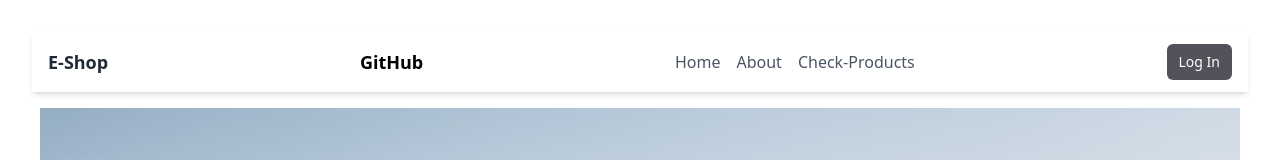
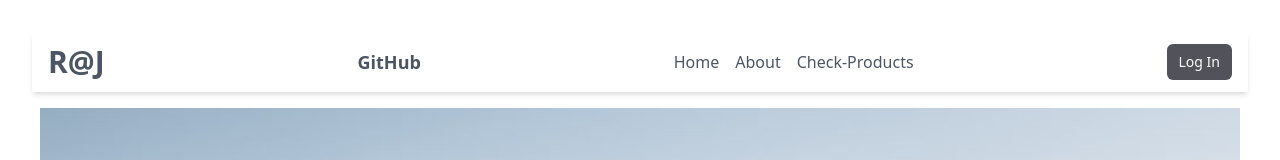
Before and after one commit to raj-maharjan99/practice_new_reactJs, a React (Vite) app: page / in a window 1280 px wide. Shown: the top 160 px of the page. Built offline with nearby package versions, Linux system fonts and the light colour scheme.

Commit message:
use some method to check github user if exist dont add if not add or show in todo

```diff
--- a/src/App.jsx
+++ b/src/App.jsx
@@ -15,6 +15,7 @@ import { Button } from "./components/ui/button";
 import AdminProduct from "./page/Product";
 import UserProduct from "./page/UserProduct";
 import GithubPage from "./page/GithubPage";
+import NotValid from "./utils/Not-Valid";
 
 function App() {
   const { user } = useSelector((state) => state.userSlice);
@@ -29,6 +30,10 @@ function App() {
           path: "/github",
           element: <GithubPage />,
         },
+        // {
+        //   path: "/github/error",
+        //   element: <NotValid />,
+        // },
         {
           path: "/signup",
           element: user !== null ? <Navigate to="/" /> : <SignUp />,
--- a/src/page/GithubPage.jsx
+++ b/src/page/GithubPage.jsx
@@ -4,19 +4,57 @@ import { useGetGitHubUserQuery } from "@/slices/gitHubApi";
 
 import React, { useState } from "react";
 import SkeletonUi from "@/utils/SkeletonUi";
-import { Link } from "react-router-dom";
+
 import NotValid from "@/utils/Not-Valid";
-
 const GithubPage = () => {
   const [input, setInput] = useState("");
+  // input github user list
+  const [inputList, setInputList] = useState([]);
+
   const [gitUserName, setGitHubUserName] = useState(null);
   const { isLoading, data, isSuccess } = useGetGitHubUserQuery(gitUserName);
 
   // handle submit form
+  // const handleSubmit = (e) => {
+  //   e.preventDefault();
+  //   if (input.trim() !== "") {
+  //     const checkUser = inputList.map((item) => {
+  //       item.includes(gitUserName);
+  //     });
+  //     console.log(checkUser);
+
+  //     if (checkUser) {
+  //       alert("User already exist");
+  //       setInput("");
+  //     } else {
+  //       setGitHubUserName(input);
+  //       setInputList([...inputList, input]);
+  //       setInput("");
+  //     }
+  //   }
+  // };
+
   const handleSubmit = (e) => {
     e.preventDefault();
-    setGitHubUserName(input);
-    setInput("");
+    if (input.trim() !== "") {
+      const userExists = inputList.some((item) => item === input); // some method give us only true or false it check only the content or data we provide inside given array.
+      console.log(userExists);
+      if (userExists) {
+        alert("User already exists");
+        setInput(""); // Reset the input field
+      } else {
+        setGitHubUserName(input);
+        setInputList([...inputList, input]);
+        setInput(""); // Reset the input field
+      }
+    }
+  };
+  const removeUser = (users, index) => {
+    const updatedUser = inputList.filter((user, i) => i !== index);
+    setInputList(updatedUser);
+  };
+  const selectUser = (users) => {
+    setGitHubUserName(users);
   };
 
   if (isLoading) {
@@ -38,7 +76,7 @@ const GithubPage = () => {
           <Input
             value={input}
             onChange={(e) => setInput(e.target.value)}
-            className=" pl-10 shadow-lg"
+            className=" pl-10  py-4 shadow-lg"
             placeholder="Your Github Username here..."
           />
           <Button
@@ -48,6 +86,19 @@ const GithubPage = () => {
             Search
           </Button>
         </form>
+      </div>
+      {/* user list */}
+      <div className="flex flex-wrap gap-4">
+        {inputList.map((user, index) => {
+          return (
+            <Button key={index}>
+              {" "}
+              {user.toUpperCase()}{" "}
+              <span onClick={() => selectUser(user)}>✅</span>{" "}
+              <span onClick={() => removeUser(user, index)}>X</span>
+            </Button>
+          );
+        })}
       </div>
       {gitUserName ? (
         <div className="w-full mx-auto bg-white shadow-lg rounded-lg mt-10 overflow-hidden">
--- a/src/utils/DropDown.jsx
+++ b/src/utils/DropDown.jsx
@@ -11,10 +11,21 @@ export function DropDown() {
   console.log(user);
   return (
     <nav className="flex items-center justify-between px-4 py-3 bg-white shadow-md">
-      {/* Logo */}
-      <div className="text-lg font-bold text-gray-800 ">E-Shop</div>
-      <div className="github  font-bold font-roboto text-lg">
-        <Link to={"/github"}>GitHub</Link>
+      <div className="flex space-x-4">
+        <Link
+          to="/"
+          className="text-gray-600 text-3xl font-bold hover:text-black"
+        >
+          R@J
+        </Link>
+      </div>
+      <div className="flex space-x-4">
+        <Link
+          className="text-gray-600 text-lg font-bold hover:text-black  "
+          to={"/github"}
+        >
+          GitHub
+        </Link>
       </div>
       {/* Navigation Links */}
       <div className="flex space-x-4">
@@ -31,29 +42,6 @@ export function DropDown() {
           {user?.isAdmin ? "Modify-Products" : "Check-Products"}
         </Link>
       </div>
-
-      {/* Dropdown Menu for Categories */}
-      {/* <DropdownMenu>
-        <DropdownMenuTrigger asChild>
-          <Button variant="outline">Categories</Button>
-        </DropdownMenuTrigger>
-        <DropdownMenuContent className="w-56">
-          <DropdownMenuLabel>Choose Category</DropdownMenuLabel>
-          <DropdownMenuSeparator />
-          <DropdownMenuRadioGroup>
-            <DropdownMenuRadioItem value="all">All</DropdownMenuRadioItem>
-            <DropdownMenuRadioItem value="electronics">
-              Electronics
-            </DropdownMenuRadioItem>
-            <DropdownMenuRadioItem value="fashion">
-              Fashion
-            </DropdownMenuRadioItem>
-            <DropdownMenuRadioItem value="home">
-              Home & Living
-            </DropdownMenuRadioItem>
-          </DropdownMenuRadioGroup>
-        </DropdownMenuContent>
-      </DropdownMenu> */}
 
       {/* User Actions */}
       <div className="flex items-center space-x-4">
@@ -103,14 +91,6 @@ export function DropDown() {
             </button>
           </>
         )}
-
-        {/* Cart Button */}
-        {/* <button className="relative flex items-center px-3 py-2 text-sm font-medium text-white bg-blue-600 rounded-md hover:bg-blue-700">
-          Cart
-          <span className="absolute top-0 right-0 flex items-center justify-center w-5 h-5 text-xs font-bold text-blue-600 bg-white rounded-full">
-            3
-          </span>
-        </button> */}
       </div>
     </nav>
   );
--- a/src/utils/Not-Valid.jsx
+++ b/src/utils/Not-Valid.jsx
@@ -1,13 +1,21 @@
+import { useState } from "react";
 import { Link } from "react-router-dom";
 
 const NotValid = () => {
+  const [refresh, setRefresh] = useState(false);
+
+  const refreshComponent = () => {
+    window.location.reload();
+    setRefresh(!refresh); // Toggle state to trigger re-render
+  };
   return (
     <div className="flex flex-col items-center justify-center  ">
       <p className="text-3xl font-bold text-red-500 mb-4">
         Github user name not valid.
       </p>
       <Link
-        to={-1}
+        onClick={refreshComponent}
+        // to={"/github"}
         className="bg-gray-400 hover:bg-gray-700 text-white font-bold py-2 px-4 rounded mb-2"
       >
         Back
```
